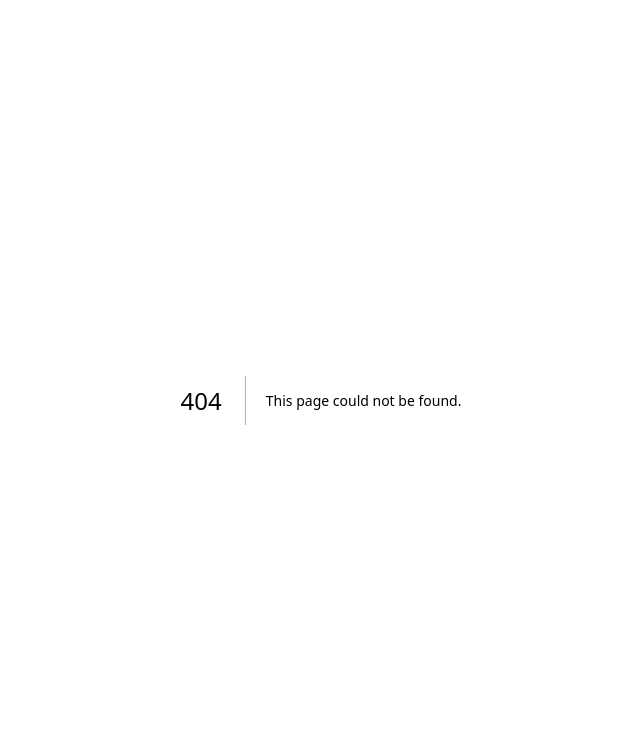
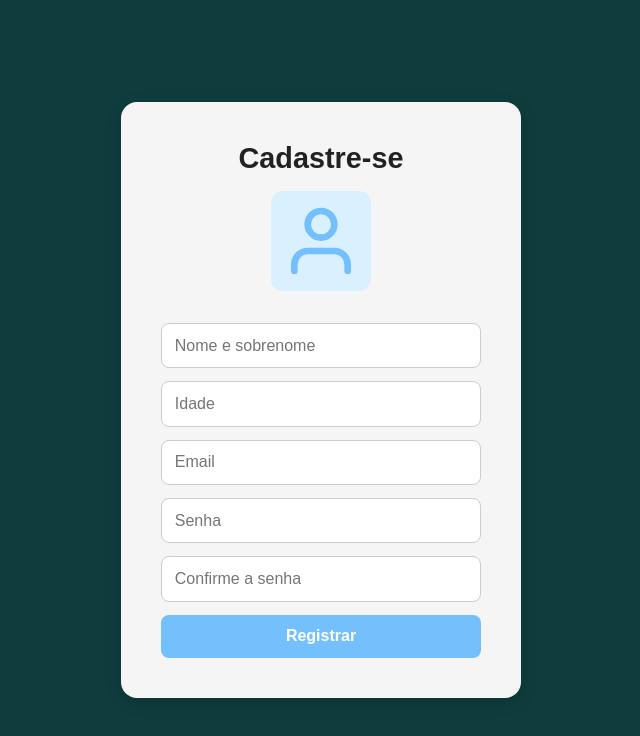
Before and after one commit to diegojrodriguess/c317-frontend, a Next.js app: page /register in a window 1280 px wide. Before the commit this address had no page. Shown: the top 736 px of the page, without its empty margins (319-959 px from the left). Built offline with nearby package versions, Linux system fonts and the light colour scheme.

Commit message:
feat: adding login and register routes

```diff
--- /dev/null
+++ b/src/app/login/page.module.css
@@ -0,0 +1,79 @@
+.container {
+  display: flex;
+  justify-content: center;
+  align-items: center;
+  height: 100vh;
+  background-color: #0f3d3e; /* fundo verde escuro */
+}
+
+.card {
+  background-color: #f5f5f5;
+  padding: 2.5rem;
+  border-radius: 12px;
+  width: 100%;
+  max-width: 380px;
+  text-align: center;
+  box-shadow: 0px 4px 15px rgba(0, 0, 0, 0.2);
+}
+
+.title {
+  font-size: 1.8rem;
+  margin-bottom: 1rem;
+  color: #222;
+}
+
+.avatar {
+  margin: 1rem auto 2rem auto;
+  width: 80px;
+  height: 80px;
+  background-color: #d9f0ff;
+  border-radius: 50%;
+  display: flex;
+  justify-content: center;
+  align-items: center;
+}
+
+.form {
+  display: flex;
+  flex-direction: column;
+  gap: 1rem;
+}
+
+.input {
+  padding: 0.8rem;
+  border: 1px solid #ccc;
+  border-radius: 8px;
+  font-size: 1rem;
+}
+
+.button {
+  background-color: #74c0fc;
+  color: white;
+  padding: 0.8rem;
+  border: none;
+  border-radius: 8px;
+  font-size: 1rem;
+  font-weight: bold;
+  cursor: pointer;
+  transition: background 0.2s ease-in-out;
+}
+
+.button:hover {
+  background-color: #4dabf7;
+}
+
+.registerText {
+  margin-top: 1.2rem;
+  font-size: 0.9rem;
+  color: #444;
+}
+
+.registerLink {
+  color: #228be6;
+  font-weight: bold;
+  text-decoration: none;
+}
+
+.registerLink:hover {
+  text-decoration: underline;
+}
--- /dev/null
+++ b/src/app/register/page.module.css
@@ -0,0 +1,63 @@
+.container {
+  display: flex;
+  justify-content: center;
+  align-items: center;
+  height: 100vh;
+  background-color: #0f3d3e;
+}
+
+.card {
+  background-color: #f5f5f5;
+  padding: 2.5rem;
+  border-radius: 16px;
+  width: 100%;
+  max-width: 400px;
+  text-align: center;
+  box-shadow: 0px 4px 15px rgba(0, 0, 0, 0.2);
+}
+
+.title {
+  font-size: 1.8rem;
+  margin-bottom: 1rem;
+  color: #222;
+}
+
+.avatar {
+  margin: 1rem auto 2rem auto;
+  width: 100px;
+  height: 100px;
+  background-color: #d9f0ff;
+  border-radius: 12px;
+  display: flex;
+  justify-content: center;
+  align-items: center;
+}
+
+.form {
+  display: flex;
+  flex-direction: column;
+  gap: 0.8rem;
+}
+
+.input {
+  padding: 0.8rem;
+  border: 1px solid #ccc;
+  border-radius: 8px;
+  font-size: 1rem;
+}
+
+.button {
+  background-color: #74c0fc;
+  color: white;
+  padding: 0.8rem;
+  border: none;
+  border-radius: 8px;
+  font-size: 1rem;
+  font-weight: bold;
+  cursor: pointer;
+  transition: background 0.2s ease-in-out;
+}
+
+.button:hover {
+  background-color: #4dabf7;
+}
--- /dev/null
+++ b/src/app/register/page.tsx
@@ -0,0 +1,95 @@
+"use client";
+
+import { useState } from "react";
+import styles from "./page.module.css";
+
+export default function RegisterPage() {
+  const [nome, setNome] = useState("");
+  const [idade, setIdade] = useState("");
+  const [email, setEmail] = useState("");
+  const [senha, setSenha] = useState("");
+  const [confirmarSenha, setConfirmarSenha] = useState("");
+
+  const handleSubmit = (e: React.FormEvent) => {
+    e.preventDefault();
+    //TODO: Implementar lógica de registro
+    console.log("Tentando registrar:", {
+      nome,
+      idade,
+      email,
+      senha,
+      confirmarSenha,
+    });
+  };
+
+  return (
+    <div className={styles.container}>
+      <div className={styles.card}>
+        <h1 className={styles.title}>Cadastre-se</h1>
+
+        <div className={styles.avatar}>
+          <svg
+            xmlns="http://www.w3.org/2000/svg"
+            width="80"
+            height="80"
+            viewBox="0 0 24 24"
+            fill="none"
+            stroke="#74c0fc"
+            strokeWidth="2"
+            strokeLinecap="round"
+            strokeLinejoin="round"
+          >
+            <path d="M20 21v-2a4 4 0 0 0-4-4H8a4 4 0 0 0-4 4v2" />
+            <circle cx="12" cy="7" r="4" />
+          </svg>
+        </div>
+
+        <form onSubmit={handleSubmit} className={styles.form}>
+          <input
+            type="text"
+            placeholder="Nome e sobrenome"
+            value={nome}
+            onChange={(e) => setNome(e.target.value)}
+            className={styles.input}
+            required
+          />
+          <input
+            type="number"
+            placeholder="Idade"
+            value={idade}
+            onChange={(e) => setIdade(e.target.value)}
+            className={styles.input}
+            required
+          />
+          <input
+            type="email"
+            placeholder="Email"
+            value={email}
+            onChange={(e) => setEmail(e.target.value)}
+            className={styles.input}
+            required
+          />
+          <input
+            type="password"
+            placeholder="Senha"
+            value={senha}
+            onChange={(e) => setSenha(e.target.value)}
+            className={styles.input}
+            required
+          />
+          <input
+            type="password"
+            placeholder="Confirme a senha"
+            value={confirmarSenha}
+            onChange={(e) => setConfirmarSenha(e.target.value)}
+            className={styles.input}
+            required
+          />
+          <button type="submit" className={styles.button}>
+            Registrar
+          </button>
+        </form>
+      </div>
+    </div>
+  );
+}
```
Also changed, not shown: src/app/login/page.tsx (added, +69 -0 lines), src/app/page.tsx (+2 -92 lines).
